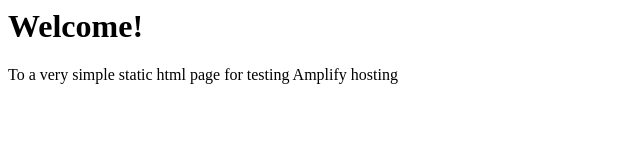
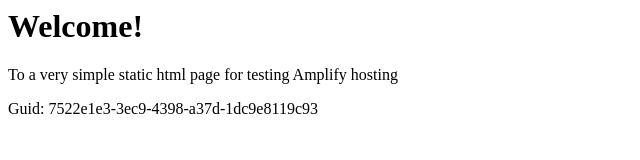
Before and after one commit to aws-aemilia-bom/Github-PR-Commit-Integration-Test-DoNotTouch-Gith-OKSLNVO2-v1-prod-ap-south-1, a website: page src/index.html in a window 1280 px wide. Shown: the whole page, without its empty margins (0-640 px from the left). Drawn offline with Linux system fonts and the light colour scheme.

Commit message:
commit from integ tests

```diff
--- a/src/index.html
+++ b/src/index.html
@@ -1,3 +1,5 @@
+
+
 <html lang="en">
 
 <head>
@@ -10,6 +12,6 @@
 <body>
     <h1>Welcome!</h1>
     <p>To a very simple static html page for testing Amplify hosting</p>
-</body>
+    <p>Guid: 7522e1e3-3ec9-4398-a37d-1dc9e8119c93</p></body>
 
 </html>
```
